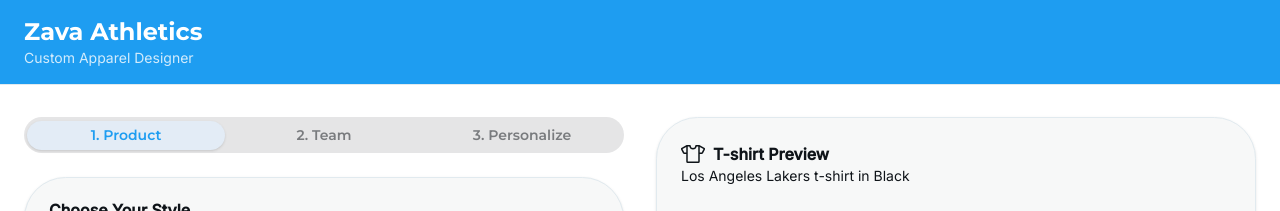
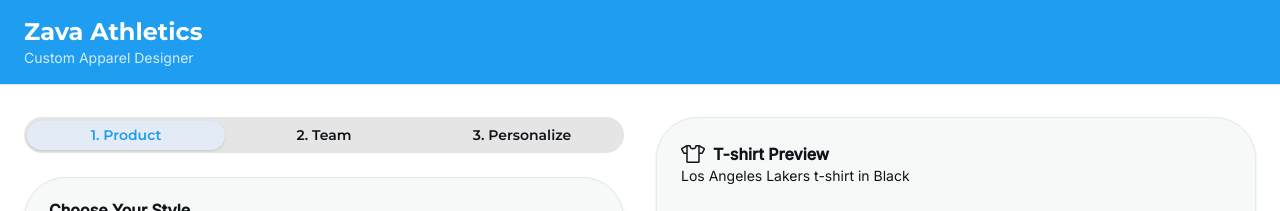
Before and after one commit to Damovisa/zava-custom-team-app, a React (Vite) app: page / in a window 1280 px wide. Shown: the top 211 px of the page. Built offline with nearby package versions, Linux system fonts and the light colour scheme.

Commit message:
Generated by Spark: Allow the Product, Team, and Personalize tabs at the top to be clickable

```diff
--- a/src/App.tsx
+++ b/src/App.tsx
@@ -110,15 +110,15 @@ function App() {
         <div className="max-w-7xl mx-auto grid lg:grid-cols-2 gap-8">
           {/* Left column - Customization controls */}
           <div className="space-y-6">
-            <Tabs value={currentStep} className="w-full">
+            <Tabs value={currentStep} onValueChange={setCurrentStep} className="w-full">
               <TabsList className="grid w-full grid-cols-3">
-                <TabsTrigger value="product" disabled={currentStep !== "product"} className="data-[state=active]:bg-accent data-[state=active]:text-accent-foreground">
+                <TabsTrigger value="product" className="data-[state=active]:bg-accent data-[state=active]:text-accent-foreground">
                   1. Product
                 </TabsTrigger>
-                <TabsTrigger value="team" disabled={currentStep !== "team"} className="data-[state=active]:bg-accent data-[state=active]:text-accent-foreground">
+                <TabsTrigger value="team" className="data-[state=active]:bg-accent data-[state=active]:text-accent-foreground">
                   2. Team
                 </TabsTrigger>
-                <TabsTrigger value="personalize" disabled={currentStep !== "personalize"} className="data-[state=active]:bg-accent data-[state=active]:text-accent-foreground">
+                <TabsTrigger value="personalize" className="data-[state=active]:bg-accent data-[state=active]:text-accent-foreground">
                   3. Personalize
                 </TabsTrigger>
               </TabsList>
--- a/src/prd.md
+++ b/src/prd.md
@@ -13,7 +13,7 @@
 - **Core Problem Analysis**: Customers want personalized team apparel that represents their identity and sports affiliations.
 - **User Context**: Users will engage with this application when they want to purchase custom team apparel, likely on both mobile and desktop devices.
 - **Critical Path**: Select product type → Choose colors → Select sport/league/team → Add personalization → View and confirm design
-- **Key Moments**: Product visualization updating in real-time, successful webcam photo capture, final product visualization
+- **Key Moments**: Product visualization updating in real-time, successful webcam photo capture, final product visualization, seamless navigation between customization steps
 
 ## Essential Features
 1. **Product Selection**
@@ -40,6 +40,11 @@
    - What it does: Shows a real-time rendering of the customized product
    - Why it matters: Gives users immediate feedback on their design choices
    - Success criteria: Visualization accurately reflects all user customization choices
+
+6. **Navigation System**
+   - What it does: Allows users to freely navigate between customization steps
+   - Why it matters: Provides flexibility to revisit and edit previous selections
+   - Success criteria: Users can click directly on step tabs to navigate between sections
 
 ## Design Direction
 
```
